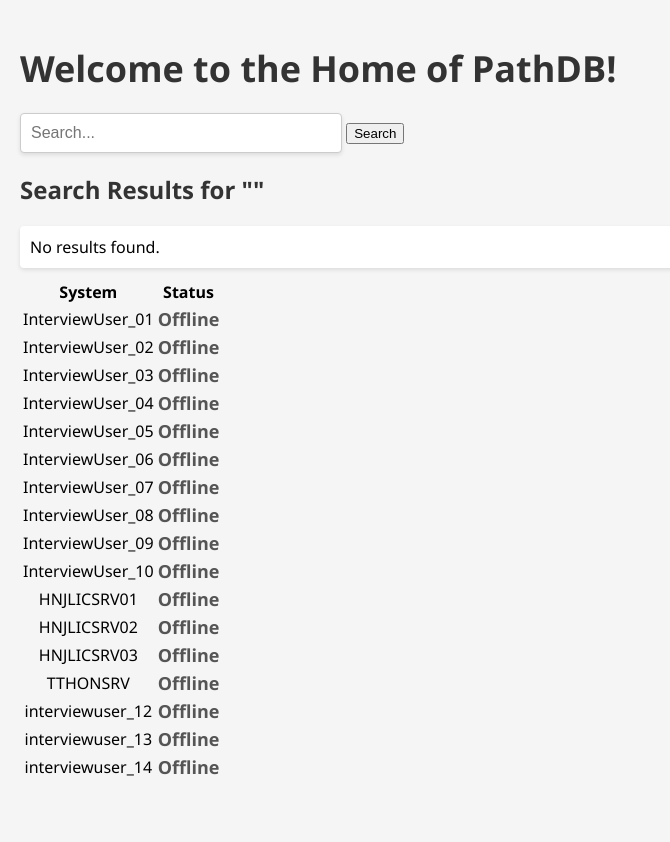
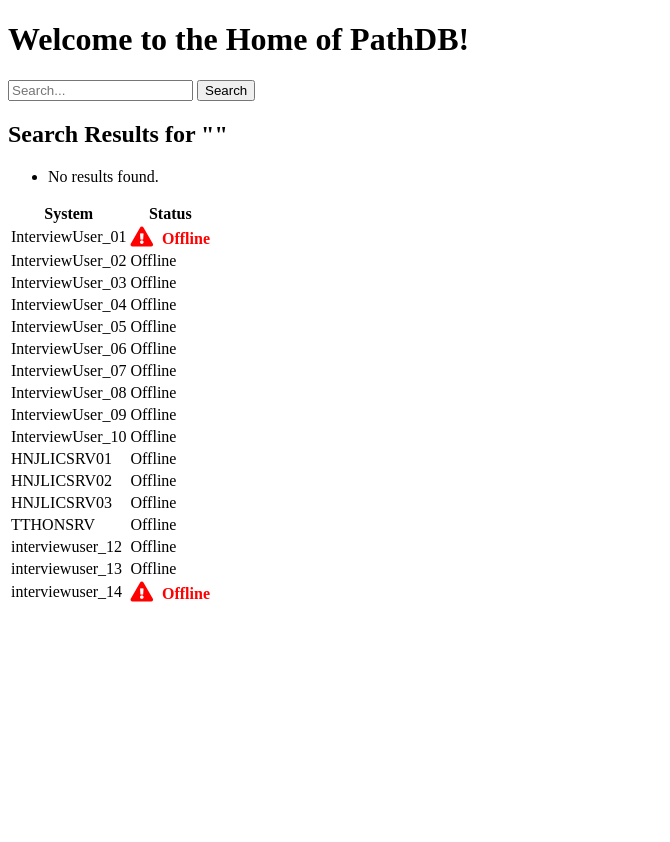
Before and after one commit to dahekars/pathDB, a Django app: template myproject/templates/home.html in a window 1280 px wide. Shown: the whole page, without its empty margins (0-670 px from the left). After the commit the page ends 602 px from the top, so only its background shows below. Run offline with Django 4.2, Linux system fonts and the light colour scheme; the template is opened without the code that fills it, so the values that code supplies are empty.

Commit message:
added test alarts

```diff
--- a/myproject/templates/home.html
+++ b/myproject/templates/home.html
@@ -3,105 +3,24 @@
     <head>
         <title>Home Page - PathDB</title>
         <style>
-            body {
-                font-family: 'Segoe UI', Tahoma, Geneva, Verdana, sans-serif;
-                background-color: #f5f5f5;
-                margin: 0;
-                padding: 20px;
-            }
+            /* ... Previous CSS styles ... */
 
-            .container {
-                max-width: 800px;
-                margin: 0 auto;
-            }
-
-            .header {
-                text-align: center;
-                margin-bottom: 40px;
-            }
-
-            h1 {
-                color: #333;
-                font-size: 36px;
-                font-weight: bold;
-                margin-bottom: 20px;
-            }
-
-            .search-form {
-                text-align: center;
-                margin-bottom: 40px;
-            }
-
-            input[type="text"] {
-                padding: 10px;
-                width: 300px;
-                font-size: 16px;
-                border: 1px solid #ccc;
-                border-radius: 4px;
-                box-shadow: 0 2px 4px rgba(0, 0, 0, 0.1);
-                transition: box-shadow 0.3s ease;
-            }
-
-            input[type="text"]:focus {
-                outline: none;
-                box-shadow: 0 4px 8px rgba(0, 123, 255, 0.2);
-            }
-
-            .system-status {
-                text-align: center;
-                margin-bottom: 40px;
-            }
-
-            .status {
-                font-size: 18px;
-                color: #555;
+            .status-offline {
+                color: #ff0000;
                 font-weight: bold;
             }
 
-            .status.online {
-                color: #008000;
+            .status-icon {
+                display: inline-block;
+                margin-right: 5px;
+                font-size: 20px;
             }
 
-            .status.offline {
+            .status-icon.offline {
                 color: #ff0000;
             }
-
-            .results {
-                text-align: center;
-            }
-
-            h2 {
-                color: #333;
-                font-size: 24px;
-                font-weight: bold;
-                margin-bottom: 20px;
-            }
-
-            ul {
-                list-style-type: none;
-                padding: 0;
-                margin: 0;
-            }
-
-            li {
-                background-color: #fff;
-                padding: 10px;
-                margin-bottom: 10px;
-                border-radius: 4px;
-                box-shadow: 0 2px 4px rgba(0, 0, 0, 0.1);
-                transition: transform 0.3s ease;
-                cursor: pointer;
-            }
-
-            li:hover {
-                transform: translateY(-2px);
-            }
-
-            .no-results {
-                font-style: italic;
-                color: #777;
-            }
         </style>
+        <link rel="stylesheet" href="https://cdnjs.cloudflare.com/ajax/libs/font-awesome/5.15.3/css/all.min.css">
     </head>
 <body>
     <h1>Welcome to the Home of PathDB!</h1>
@@ -126,7 +45,10 @@
             </tr>
             <tr>
                 <td>InterviewUser_01</td>
-                <td class="status status-online">{% if interviewuser_01 %}Online{% else %}Offline{% endif %}</td>
+                <td class="status {% if not interviewuser_01 %}status-offline{% endif %}">
+                    <i class="status-icon {% if not interviewuser_01 %}offline{% endif %} fas fa-exclamation-triangle"></i>
+                    {% if interviewuser_01 %}Online{% else %}Offline{% endif %}
+                </td>
             </tr>
             <tr>
                 <td>InterviewUser_02</td>
@@ -190,7 +112,10 @@
             </tr>
             <tr>
                 <td>interviewuser_14</td>
-                <td class="status status-online">{% if interviewuser_14 %}Online{% else %}Offline{% endif %}</td>
+                <td class="status {% if not interviewuser_01 %}status-offline{% endif %}">
+                    <i class="status-icon {% if not interviewuser_01 %}offline{% endif %} fas fa-exclamation-triangle"></i>
+                    {% if interviewuser_14 %}Online{% else %}Offline{% endif %}
+                </td>
             </tr>
         </table>
 
```
